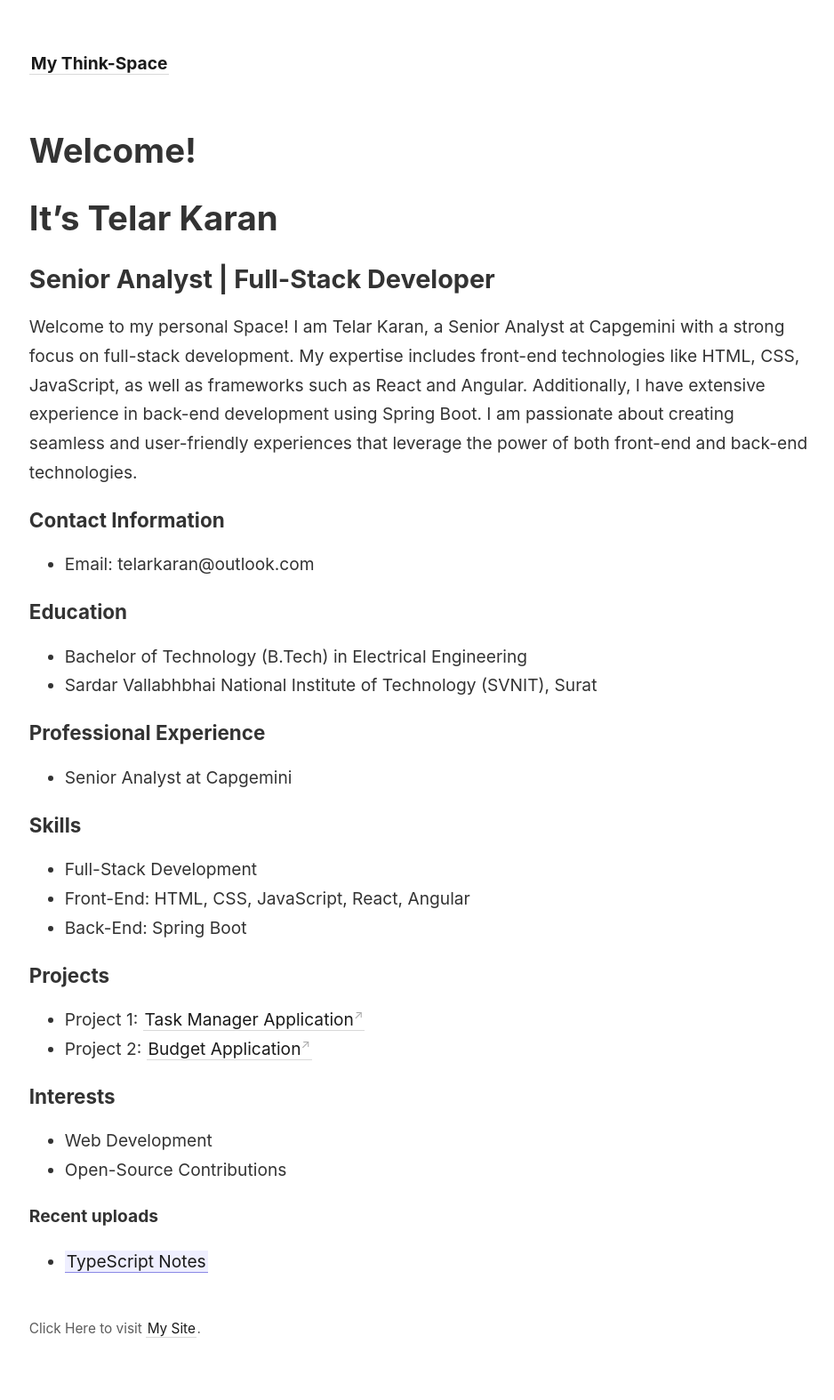
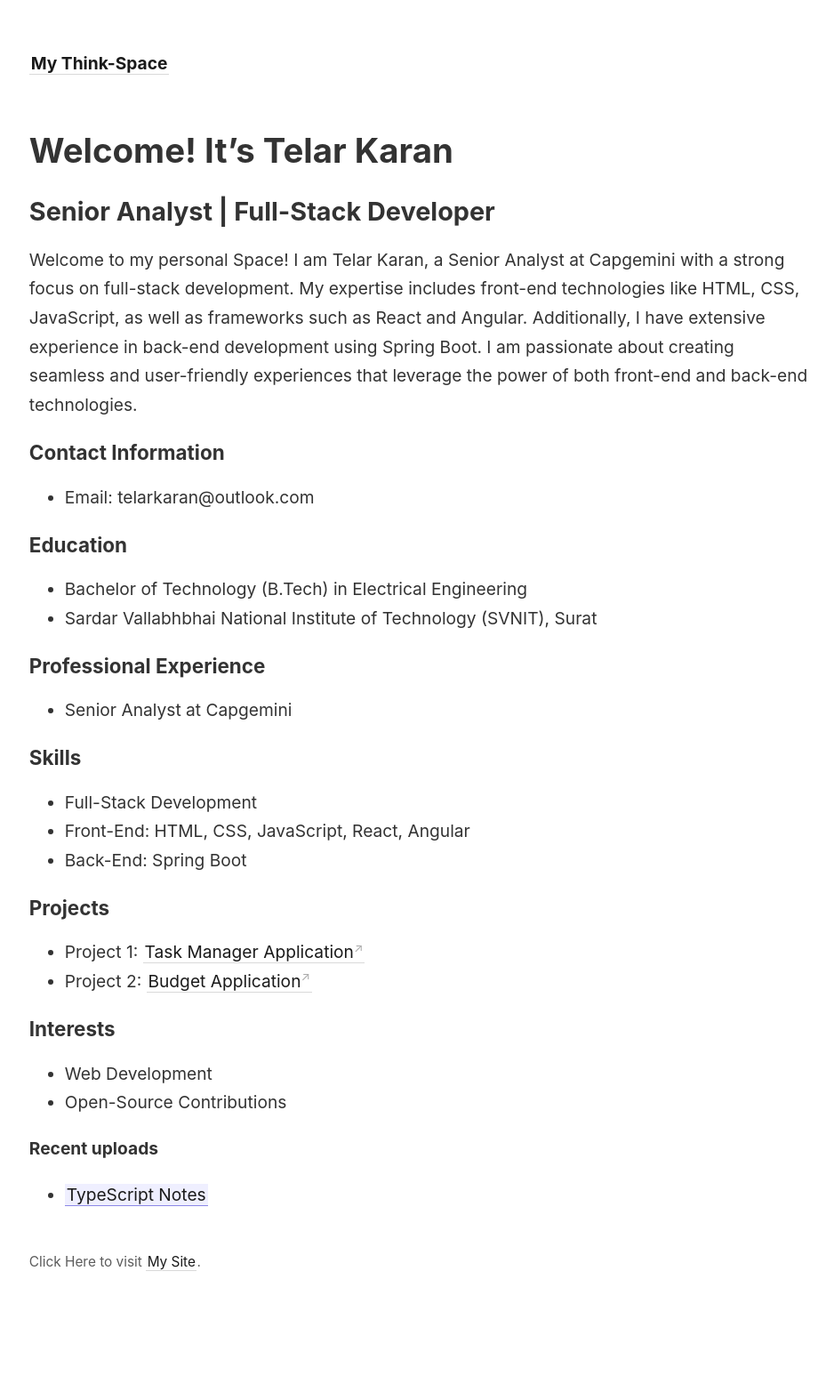
Before and after one commit to paristonhi11/myspace, a Jekyll site: the page built from _pages/index.md, in a window 1280 px wide. Shown: the whole page at 89% size, without its empty margins (44-982 px from the left). Built offline with Jekyll 4.4.1, drawn with Linux system fonts in a browser that asks for light colours; after the commit the page ends 1498 px from its top, so only the background shows below that.

Commit message:
changes
changes

```diff
--- a/_pages/index.md
+++ b/_pages/index.md
@@ -5,9 +5,7 @@ id: home
 permalink: /
 ---
 
-# Welcome!
-
-# It's Telar Karan
+# Welcome! It's Telar Karan
 
 ## Senior Analyst | Full-Stack Developer
 
```
